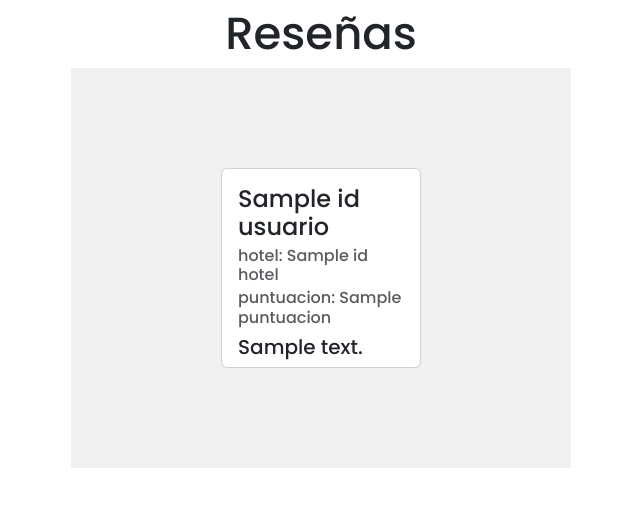
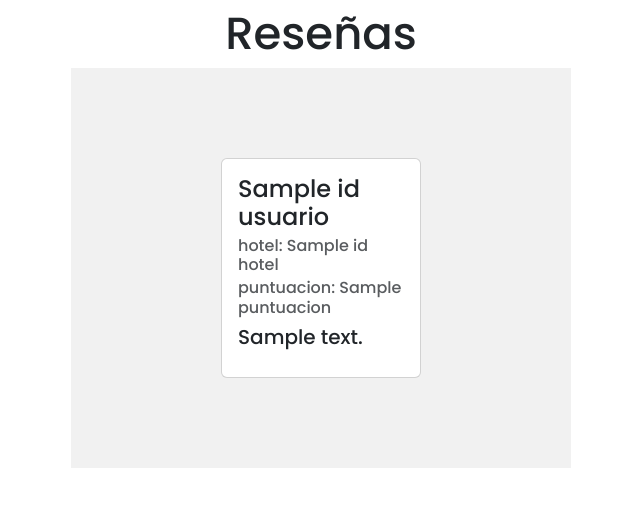
Before and after one commit to AndresM9901/planning-travel-v2, a Django app: template proyecto_planning_travel/planning_travel/templates/planning_travel/hoteles/dueno_hotel/dueno_menu/info.html in a window 1280 px wide. Shown: the part 112-619 px from the top of the page, without its empty margins (319-959 px from the left). Run offline with Django 4.2, Linux system fonts and the light colour scheme; the template is opened without the code that fills it: most values are stand-ins (such as "Sample title", 1, 10 or a date in 2020); some libraries are stand-ins or nearby versions; some web fonts are replaced.

Commit message:
actualizando rama bien

```diff
--- a/proyecto_planning_travel/planning_travel/models.py
+++ b/proyecto_planning_travel/planning_travel/models.py
@@ -22,7 +22,6 @@ class Comodidad(models.Model):
 
 class Usuario(AbstractUser):
     nombre = models.CharField(max_length=254)
-    apellido = models.CharField(max_length=254, default='', null=True)
     email = models.EmailField(max_length=254, unique=True)
     username = None
     nick = models.CharField(max_length=100, unique=True)
@@ -39,7 +38,7 @@ class Usuario(AbstractUser):
     # baneado = models.BooleanField()
     objects = CustomUserManager()
     USERNAME_FIELD = 'nick'
-    REQUIRED_FIELDS = ['nombre', 'apellido', 'email']
+    REQUIRED_FIELDS = ['nombre','apellido', 'email']
 
     def __str__(self):
         return f'{self.nombre}'
--- a/proyecto_planning_travel/planning_travel/static/planning_travel/styles/dueno/dueno_info.css
+++ b/proyecto_planning_travel/planning_travel/static/planning_travel/styles/dueno/dueno_info.css
@@ -65,7 +65,21 @@
     }
 .carta{
     width: 200px;
-    height: 200px;
+    height: 220px;
     flex-wrap: wrap;
     margin: 2px;
 }
+.contenido_carta{
+    overflow-y:scroll;
+    height: 100px;
+}
+.contenido_carta::-webkit-scrollbar{
+    height: 10px;
+    width: 10px;
+    background: #b6b6b6;
+    border-radius: 50px;
+    }
+.contenido_carta::-webkit-scrollbar-thumb  {
+    background-color: rgb(218, 218, 218);
+    border-radius: 50px;
+    }
--- a/proyecto_planning_travel/planning_travel/templates/planning_travel/hoteles/dueno_hotel/dueno_menu/info.html
+++ b/proyecto_planning_travel/planning_travel/templates/planning_travel/hoteles/dueno_hotel/dueno_menu/info.html
@@ -24,7 +24,9 @@
                 <h4>{{ r.id_usuario.nombre }}</h5>
                 <h6 class="card-subtitle mb-2 text-muted">hotel: {{ r.id_hotel.nombre }}</h6>
                 <h6 class="card-subtitle mb-2 text-muted">puntuacion: {{ r.puntuacion }}</h6>
+                <div class="contenido_carta">
                     <h5>{{ r.contenido }}</h5>
+                </div>
             </div>
         </div>
         {% endfor %}
--- a/proyecto_planning_travel/planning_travel/templates/planning_travel/login/registrar.html
+++ b/proyecto_planning_travel/planning_travel/templates/planning_travel/login/registrar.html
@@ -323,7 +323,6 @@
             </div>
             <span>o utiliza tu contraseña de correo electrónico</span> -->
             <input type="text" placeholder="Nombre" name="nombre">
-            <input type="text" placeholder="Apellido" name="apellido">
             <input type="email" placeholder="Correo" name="correo">
             <input type="password" placeholder="Contraseña" name="clave">
             <input type="password" placeholder="Confirmar contraseña" name="confirmar_clave">
--- a/proyecto_planning_travel/planning_travel/urls.py
+++ b/proyecto_planning_travel/planning_travel/urls.py
@@ -57,7 +57,7 @@ urlpatterns = [
     path("recuperar_clave/", views.recuperar_clave, name="recuperar_clave"),
 	path("verificar_recuperar/", views.verificar_recuperar, name="verificar_recuperar"),
 
-    #dueño hotel
+    # dueño hotel
     path('dueno_hotel/', views.dueno_hotel , name='dueno_hotel'),
     path('dueno_hoy/', views.dueno_hoy, name='dueno_hoy'),
     path('dueno_calendario/', views.dueno_calendario, name='dueno_calendario'),
@@ -65,7 +65,6 @@ urlpatterns = [
     path('dueno_mensaje/', views.dueno_mensaje, name='dueno_mensaje'),
     path('dueno_info/', views.dueno_info, name='dueno_info'),
     path('dueno_ingresos/', views.dueno_ingresos, name='dueno_ingresos'),
-    path('dueno_nuevo_anuncio/', views.dueno_nuevo_anuncio, name='dueno_nuevo_anuncio'),
     path('dueno_reservaciones/', views.dueno_reservaciones, name='dueno_reservaciones'),
 
     # Crud de Categorias
```
Also changed, not shown: proyecto_planning_travel/planning_travel/views.py (+16 -45 lines), proyecto_planning_travel/db.sqlite3, proyecto_planning_travel/planning_travel/migrations/0001_initial.py, proyecto_planning_travel/planning_travel/migrations/0002_rename_dueño_hotel_propietario.py (deleted), proyecto_planning_travel/planning_travel/migrations/0003_remove_hotel_cantidad_habitaciones.py (deleted), proyecto_planning_travel/planning_travel/migrations/__init__.py (added), proyecto_planning_travel/planning_travel/planning_travel/media/homero_1JOtGb3.jpeg (added). Lines whose indentation alone changed are shown as unchanged.
